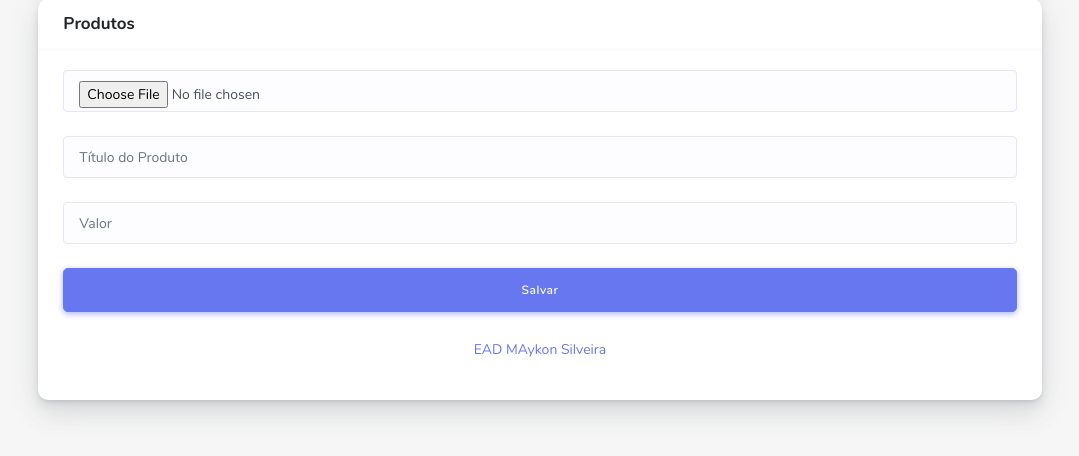
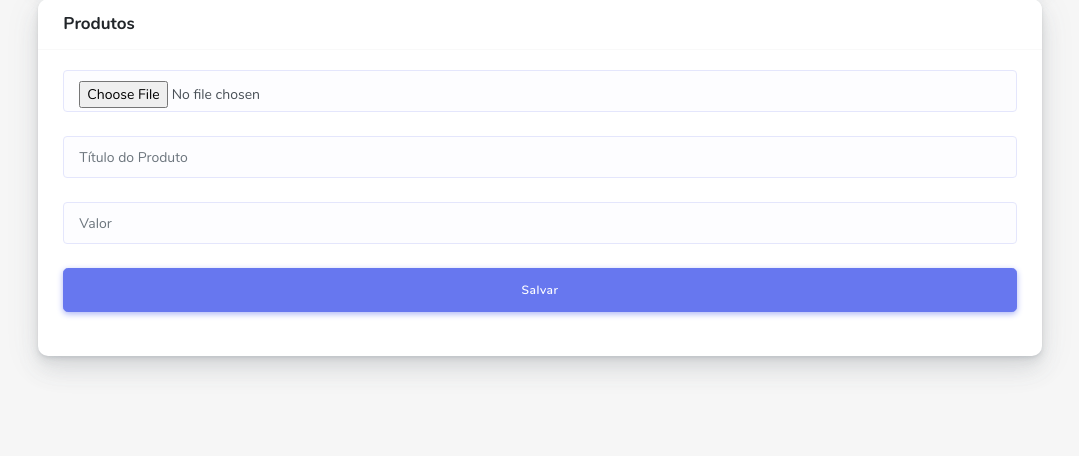
Before and after one commit to darissonsilv/loja, a PHP site: page /s1/painel/addProduto.php in a window 1280 px wide. Shown: the part 249-705 px from the top of the page, without its empty margins (100-1179 px from the left). Run offline with PHP 8.4, Linux system fonts and the light colour scheme; some libraries are stand-ins or nearby versions.

Commit message:
algumas alterações

```diff
--- a/painel/addProduto.php
+++ b/painel/addProduto.php
@@ -85,7 +85,7 @@ require('../sheep_core/config.php');
                     </div>
 
                   </div>
-                  <p><a href="https://maykonsilveira.com.br">EAD MAykon Silveira</a></p>
+
                 </div>
               </div>
             </div>
```
Also changed, not shown: sheep_core/diretor/Conexao.php (+1 -19 lines).
